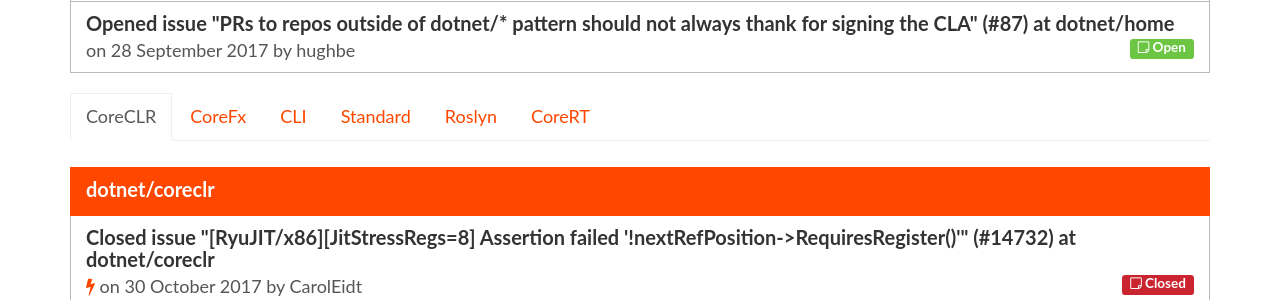
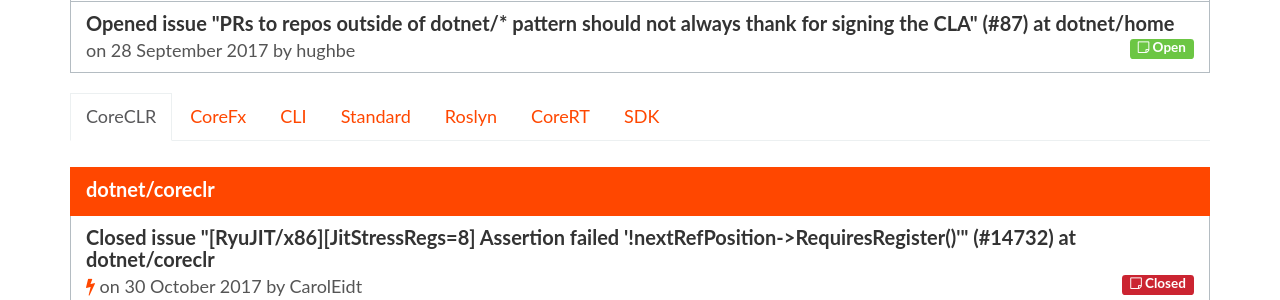
Before and after one commit to Code-Inside/KnowYourStack, a Jekyll site: the page built from _pages/dotnetcore.html, in a window 1280 px wide and 900 px high, scrolled down 1916 px. Shown: the part 155-455 px from the top of the window. Built offline with Jekyll 4.4.1, drawn with Linux system fonts in a browser that asks for light colours; nearby versions of some CDN libraries.

Commit message:
Update dotnetcore.html

```diff
--- a/_pages/dotnetcore.html
+++ b/_pages/dotnetcore.html
@@ -83,6 +83,7 @@
 		<li><a data-toggle="tab" href="#Standard">Standard</a></li>
 		<li><a data-toggle="tab" href="#Roslyn">Roslyn</a></li>
 		<li><a data-toggle="tab" href="#CoreRT">CoreRT</a></li>
+		<li><a data-toggle="tab" href="#SDK">SDK</a></li>
 	</ul>
 
 	<div class="tab-content">
@@ -154,5 +155,17 @@
 				{% endfor %}
 			</div>
 		</div>
+
+		<div id="SDK" class="tab-pane fade in">
+			<div class="list-group">
+                <a href="https://github.com/dotnet/sdk" class="list-group-item active">
+                    <h4 class="list-group-item-heading">dotnet/sdk</h4>
+                </a>
+
+				{% for eventItem in site.data.DotNetCore.Data.SDK.Events %}
+					{% include DisplayGitHubEventItem.html eventItem=eventItem %}
+				{% endfor %}
+			</div>
+		</div>
 	</div>
 </section>
```
